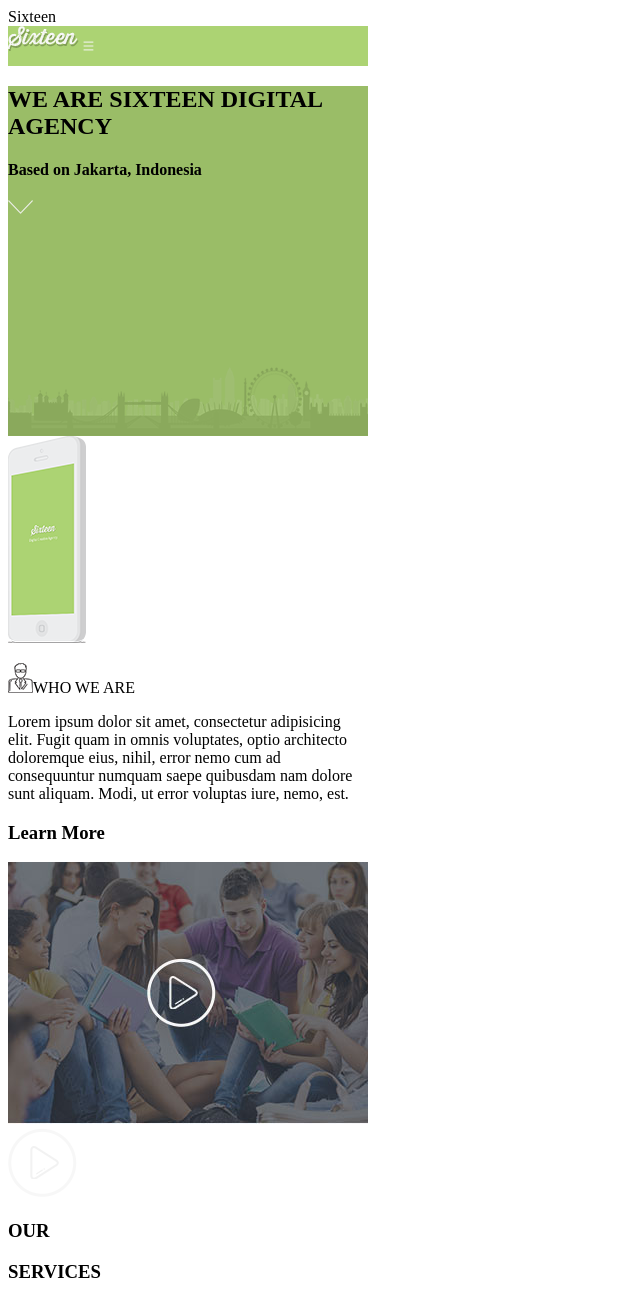
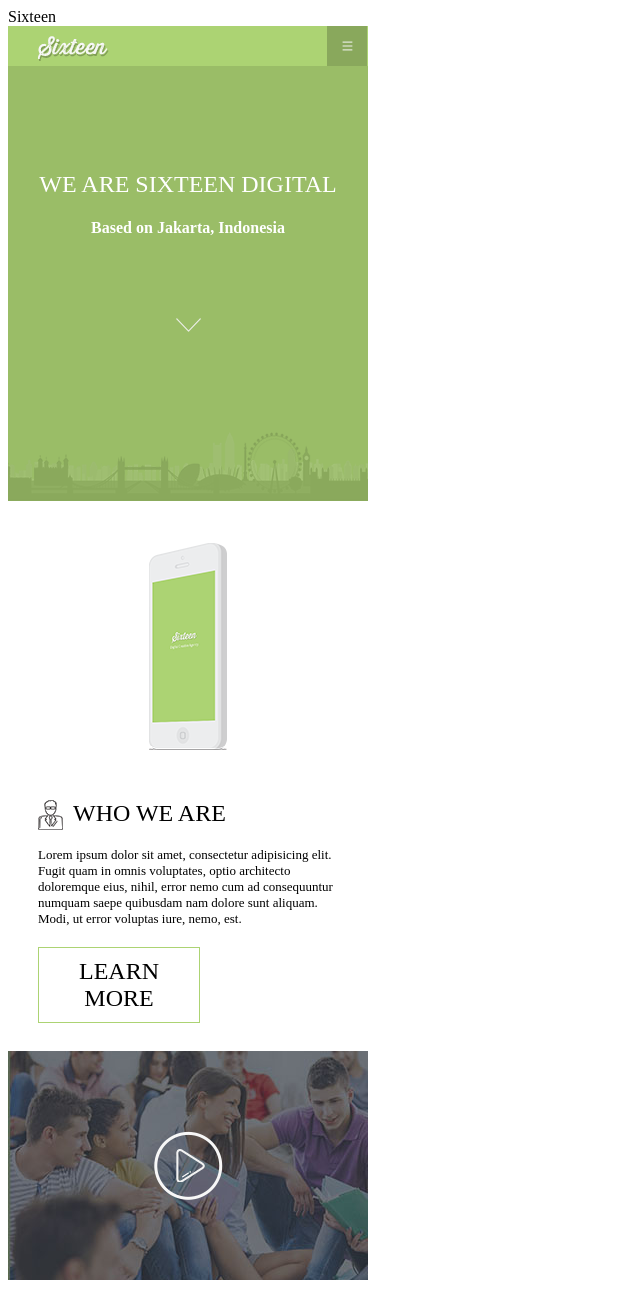
Before and after one commit to williamhoman/Sixteen-Website, a plain HTML site: page index.html in a window 1280 px wide. Shown: the top 1296 px of the page, without its empty margins (0-640 px from the left). Drawn offline with Linux system fonts and the light colour scheme.

Commit message:
aligning-two-sections

```diff
--- a/index.html
+++ b/index.html
@@ -7,28 +7,35 @@
 </head>
 <body>
    <header>Sixteen</header>
-      <nav>
-       <img src="images/logo-sixteen.png" alt="Sixteen"/>
-       <img src="images/btn-tg-nav.png" alt="nav"/>
-       </nav>
+      <div class="nav">
+        <img src="images/logo-sixteen.png" class="sixteen"/>
+         <div class="right-corner">
+            <img src="images/btn-tg-nav.png" class="hamburger"/>
+
+
+           </div>
+            </div>
     <section class="greeting">
-        <h1>WE ARE SIXTEEN DIGITAL AGENCY</h1>
-        <h4>Based on  Jakarta, Indonesia</h4>
-        <img src="images/icon-down-arrow.png" alt="Down Arrow"/>
+        <h1 class="weare">We are Sixteen Digital</h1>
+        <h4 class="jakarta">Based on Jakarta, Indonesia</h4>
+        <img src="images/icon-down-arrow.png" class="down-arrow"/>
+
     </section>
-     <main>
-         <div>
-             <img src="images/iphone-icon.png" alt="iphone"/>
-             <p><img src="images/icon-man.png" alt="man icon"/>WHO WE ARE</p>
-                <p>Lorem ipsum dolor sit amet, consectetur adipisicing elit. Fugit quam in omnis voluptates, optio architecto doloremque eius, nihil, error nemo cum ad consequuntur numquam saepe quibusdam nam dolore sunt aliquam. Modi, ut error voluptas iure, nemo, est.</p>
-         </div>
+     <section class=whoweare>
 
-            <h3 id class=Learn>Learn More</h3>
-           <div>
-                <img src="images/video-poster-students.jpg" alt="student poster"/>
-                <img src="images/icon-play.png" alt="play"/>
+             <img src="images/iphone-icon.png" class="iphone"/>
+             <div class="who-we-are">
+             <h1><img src="images/icon-man.png" class="man-icon"/>WHO WE ARE</h1>
+                </div>
+                <p>Lorem ipsum dolor sit amet, consectetur adipisicing elit. Fugit quam in omnis voluptates, optio                             architecto doloremque eius, nihil, error nemo cum ad consequuntur numquam saepe quibusdam nam                             dolore sunt aliquam. Modi, ut error voluptas iure, nemo, est.</p>
+
+            <h1 class="learn">LEARN MORE</h1>
+
+    </section>
+     <div class="play-back">
+<!--                <img src="images/back-group.jpg" class="student-poster"/>-->
+                <img src="images/icon-play.png" class="play"/>
            </div>
-     </main>
      <main>
          <h3>OUR</h3>
              <h3 class="service">SERVICES</h3>
--- a/main.css
+++ b/main.css
@@ -2,13 +2,44 @@ body{
     width: 360px;
 }
 
-nav{
+p {
+    font-family: 'Source Sans Pro';
+    font-size:13px;
+    padding-left: 30px;
+    padding-right: 30px;
+}
+
+.nav{
+    position: relative;
+    float: left;
     height: 40px;
     width: 360px;
     background: #acd373;
 }
 
+.sixteen {
+    float: left;
+    padding-left: 30px;
+    padding-top: 10px;
+}
+
+.right-corner{
+    position: relative;
+    float: left;
+    margin-left: 218px;
+    height: 40px;
+    width:40px;
+    background-color: #89a85c;
+}
+
+.hamburger {
+    margin-top: 15px;
+    padding-left: 15px;
+    background-color: #89a85c;
+}
+
 .greeting {
+    padding-top: 125px;
     background:#9abd67;
     background-image: url(images/bkg-header-silhouette.png);
     background-repeat: no-repeat;
@@ -16,21 +47,15 @@ nav{
     height: 350px;
 }
 
-.sixteen {
-    padding-left: 30px;
-    padding-top: 10px;
-}
-
-.hamburger {
-    padding-right: 16px;
-    height: 40px;
-    width: 40px;
-    background-color: 89a85c
+h1 {
+    font-size: 24px;
+    font-family: 'Source Sans Pro';
+    font-weight: 400;
 }
 
 .weare {
-    padding-top: 125px;
     text-align: center;
+    text-transform: uppercase;
     color: white;
 }
 
@@ -40,14 +65,61 @@ nav{
 
 }
 
-.phone-back {
+.down-arrow {
+    padding-top: 60px;
+    display: block;
+    margin-left: auto;
+    margin-right: auto;
+}
+
+.whoweare{
     height: 500px;
     width: 360px;
     background: white;
-    padding-top: 40px;
 
 }
 
+.iphone {
+    display: block;
+    margin-left: auto;
+    margin-right: auto;
+    padding-top: 42px;
+}
+
+.man-icon {
+    padding-right: 10px;
+    float: left;
+}
+
 .who-we-are {
-    padding-right: 50px;
+    padding-top: 30px;
+    padding-left: 30px;
+    text-transform: uppercase;
+    text-align: left;
 }
+
+.learn {
+    position:relative;
+    left: 30px;
+    padding: 10px;
+    border-style: solid;
+    text-align: center;
+    width:140px;
+    border-width: 1px;
+    border-color:#acd373;
+}
+
+.play-back {
+        margin-top: 50px;
+        padding-top: 80px;
+        padding-bottom: 80px;
+        background-image: url(images/back-group.jpg);
+        width: 360px;
+
+}
+
+.play {
+     display: block;
+    margin-left: auto;
+    margin-right: auto;
+}
```
